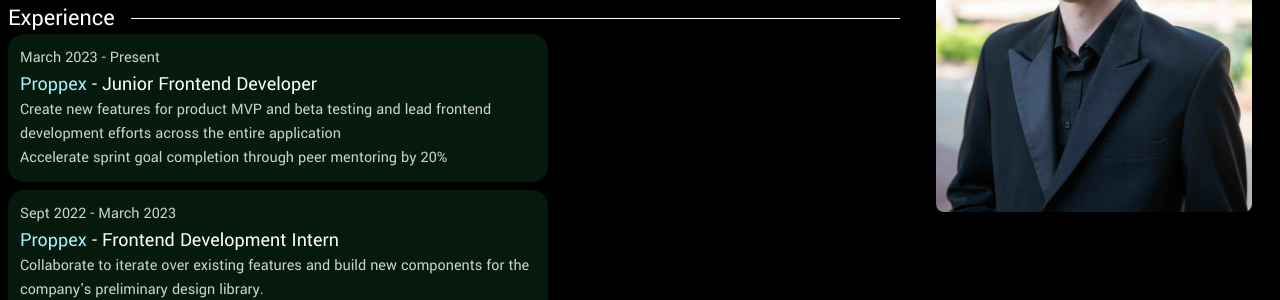
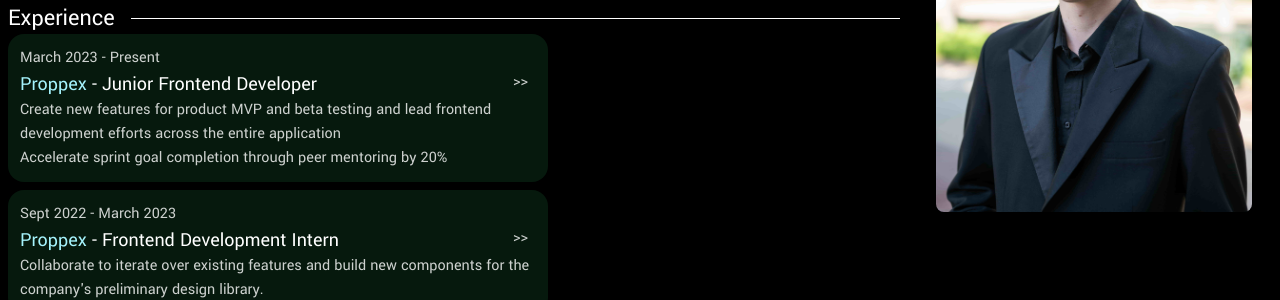
Before and after one commit to Vnovnick/personal-site, a React (Create React App) app: page /#/about in a window 1280 px wide. Shown: the part 374-674 px from the top of the page. Built offline with nearby package versions, Linux system fonts and the light colour scheme.

Commit message:
add resume link button; change arrow styling for CTAs

```diff
--- a/src/Components/Bio/Bio.tsx
+++ b/src/Components/Bio/Bio.tsx
@@ -133,6 +133,18 @@ export default function Bio() {
           ))}
         </div>
       </div>
+      <a
+        href="https://drive.google.com/file/d/1SFLxL2B9wNtQq56UctmMKEGAvC60fL26/view?usp=sharing"
+        target="_blank"
+      >
+        <div className="text-white/80 hover:text-white text-lg mt-10 py-3 px-6 bg-green-900/30 group hover:bg-green-900/50 rounded-2xl transition-all duration-100 w-fit">
+          My Resume{" "}
+          <span className="pl-0 group-hover:pl-2 transition-all duration-100">
+            {">"}
+            {">"}
+          </span>
+        </div>
+      </a>
     </div>
   );
 }
--- a/src/Components/Bio/WorkExperienceBlock.tsx
+++ b/src/Components/Bio/WorkExperienceBlock.tsx
@@ -1,5 +1,4 @@
 import React, { ReactNode } from "react";
-import SkillPill from "./SkillPill";
 
 interface WorkExperienceBlockProps {
   link: string;
@@ -28,7 +27,7 @@ export default function WorkExperienceBlock({
           <p className="text-xl">
             <span className={companyClassName}>{company}</span> - {jobTitle}
           </p>
-          <p className="text-green-100 opacity-0 group-hover:opacity-100 transition-all duration-100">
+          <p className="text-white/80 group-hover:text-white mr-2 group-hover:mr-0 transition-all duration-100">
             {">"}
             {">"}
           </p>
```
